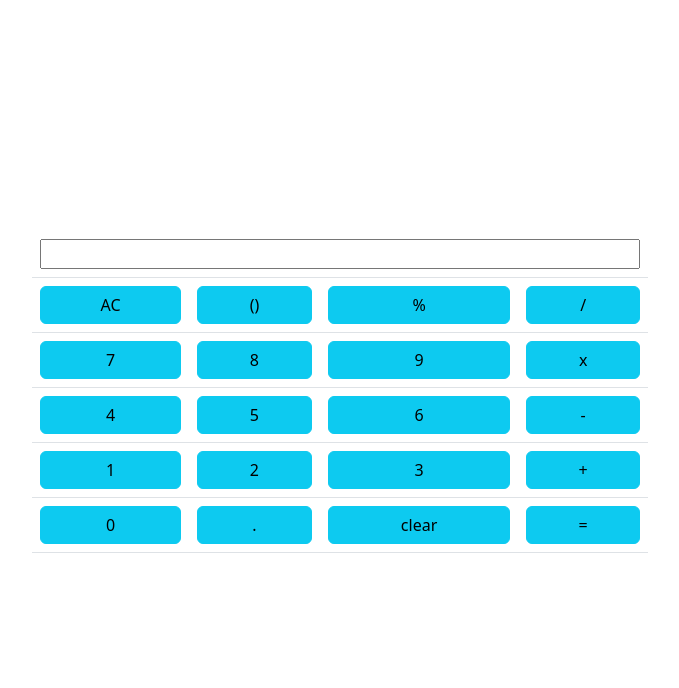
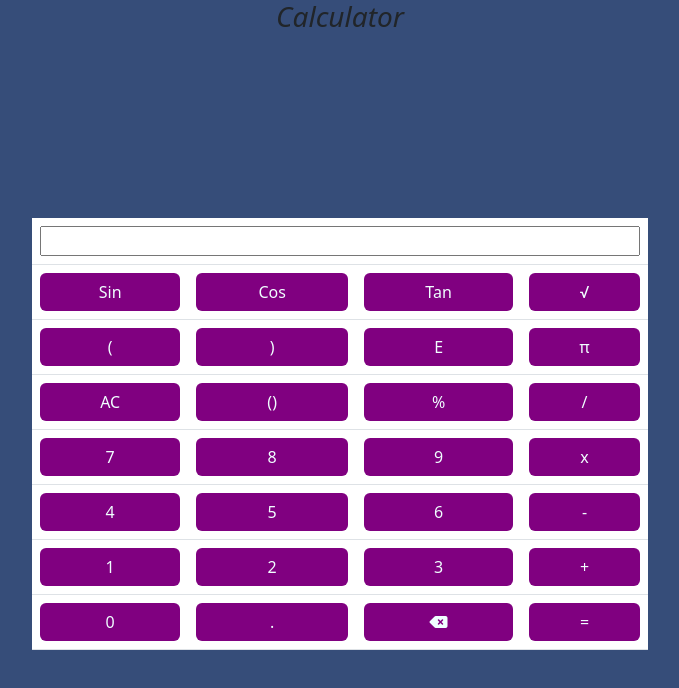
Before and after one commit to ZunulNoor/Calculator, a plain HTML site: page index.html in a window 1280 px wide. Shown: the whole page, without its empty margins (300-979 px from the left). Drawn offline with nearby package versions, Linux system fonts and the light colour scheme.

Commit message:
Add files via upload

```diff
--- /dev/null
+++ b/app.js
@@ -0,0 +1,14 @@
+var result = document.getElementById("result").value
+function getNum(num) {
+    document.getElementById("result").value += num
+}
+function clearResult() {
+    document.getElementById("result").value = ""
+}
+function getResult() {
+    document.getElementById("result").value = eval(document.getElementById("result").value)
+}
+function clearNum() {
+    var res = document.getElementById("result").value
+    document.getElementById('result').value = document.getElementById('result').value.slice(0, res.length - 1);
+}
--- a/index.html
+++ b/index.html
@@ -11,46 +11,62 @@
     <script src="https://cdn.jsdelivr.net/npm/bootstrap@5.3.0-alpha3/dist/js/bootstrap.bundle.min.js"
         integrity="sha384-ENjdO4Dr2bkBIFxQpeoTz1HIcje39Wm4jDKdf19U8gI4ddQ3GYNS7NTKfAdVQSZe"
         crossorigin="anonymous"></script>
+        <script src="app.js"></script>
+        <link rel="stylesheet" href="style.css">
+        <link rel="stylesheet" href="https://cdnjs.cloudflare.com/ajax/libs/font-awesome/6.4.0/css/all.min.css" integrity="sha512-iecdLmaskl7CVkqkXNQ/ZH/XLlvWZOJyj7Yy7tcenmpD1ypASozpmT/E0iPtmFIB46ZmdtAc9eNBvH0H/ZpiBw==" crossorigin="anonymous" referrerpolicy="no-referrer" />
 </head>
 
-<body>
+<body class="bd">
+    <h3 style="color-scheme: azure;"><i><center>Calculator</center></i></h3>
     <div class="d-flex container w-50 justify-content-center align-items-center" style="height:100vh;">
         <table class="table table-center">
             <thead>
                 <tr>
-                    <th colspan="4"><input type="text" class="w-100"></th>
+                    <th colspan="4"><input type="text" id="result" class="w-100"></th>
                 </tr>
             </thead>
             <tbody>
                 <tr>
-                    <td><button class="btn btn-info w-100 text-center">AC</button></td>
-                    <td><button class="btn btn-info w-100 text-center">()</button></td>
-                    <td><button class="btn btn-info w-100 text-center">%</button></td>
-                    <td><button class="btn btn-info w-100 text-center">/</button></td>
+                    <td><button onclick="getNum('Math.sin')" class="btn  w-100 text-center">Sin</button></td>
+                    <td><button onclick="getNum('Math.cos')" class="btn  w-100 text-center">Cos</button></td>
+                    <td><button onclick="getNum('Math.tan')"  class="btn  w-100 text-center">Tan</button></td>
+                    <td><button onclick="getNum('Math.sqrt')" class="btn  w-100 text-center">√</button></td>
                 </tr>
                 <tr>
-                    <td><button class="btn btn-info w-100 text-center">7</button></td>
-                    <td><button class="btn btn-info w-100 text-center">8</button></td>
-                    <td><button class="btn btn-info w-100 text-center">9</button></td>
-                    <td><button class="btn btn-info w-100 text-center">x</button></td>
+                    <td><button onclick="getNum('&#40;')" class="btn  w-100 text-center">&#40;</button></td>
+                    <td><button onclick="getNum('&#41;')" class="btn  w-100 text-center">&#41;</button></td>
+                    <td><button onclick="getNum('Math.E')"  class="btn  w-100 text-center">E</button></td>
+                    <td><button onclick="getNum('Math.PI')" class="btn  w-100 text-center">π</button></td>
                 </tr>
                 <tr>
-                    <td><button class="btn btn-info w-100 text-center">4</button></td>
-                    <td><button class="btn btn-info w-100 text-center">5</button></td>
-                    <td><button class="btn btn-info w-100 text-center">6</button></td>
-                    <td><button class="btn btn-info w-100 text-center">-</button></td>
+                    <td><button onclick="clearResult()" class="btn  w-100 text-center">AC</button></td>
+                    <td><button onclick="getNum('')" class="btn  w-100 text-center">()</button></td>
+                    <td><button onclick="getNum('%')" class="btn  w-100 text-center">%</button></td>
+                    <td><button onclick="getNum('/')" class="btn  w-100 text-center">/</button></td>
                 </tr>
                 <tr>
-                    <td><button class="btn btn-info w-100 text-center">1</button></td>
-                    <td><button class="btn btn-info w-100 text-center">2</button></td>
-                    <td><button class="btn btn-info w-100 text-center">3</button></td>
-                    <td><button class="btn btn-info w-100 text-center">+</button></td>
+                    <td><button onclick="getNum('7')" class="btn  w-100 text-center">7</button></td>
+                    <td><button onclick="getNum('8')" class="btn  w-100 text-center">8</button></td>
+                    <td><button onclick="getNum('9')"  class="btn  w-100 text-center">9</button></td>
+                    <td><button onclick="getNum('*')" class="btn  w-100 text-center">x</button></td>
                 </tr>
                 <tr>
-                    <td><button class="btn btn-info w-100 text-center">0</button></td>
-                    <td><button class="btn btn-info w-100 text-center">.</button></td>
-                    <td><button class="btn btn-info w-100 text-center">clear</button></td>
-                    <td><button class="btn btn-info w-100 text-center">=</button></td>
+                    <td><button onclick="getNum('4')" class="btn  w-100 text-center">4</button></td>
+                    <td><button onclick="getNum('5')" class="btn  w-100 text-center">5</button></td>
+                    <td><button onclick="getNum('6')"  class="btn  w-100 text-center">6</button></td>
+                    <td><button onclick="getNum('-')" class="btn  w-100 text-center">-</button></td>
+                </tr>
+                <tr>
+                    <td><button onclick="getNum('1')" class="btn  w-100 text-center">1</button></td>
+                    <td><button onclick="getNum('2')" class="btn  w-100 text-center">2</button></td>
+                    <td><button onclick="getNum('3')"  class="btn  w-100 text-center">3</button></td>
+                   <td><button onclick="getNum('+')" class="btn  w-100 text-center">+</button></td>
+          </tr>
+                <tr>
+                   <td><button onclick="getNum('0')" class="btn  w-100 text-center">0</button></td>
+                   <td><button onclick="getNum('.')" class="btn  w-100 text-center">.</button></td>
+                   <td><button onclick="clearNum()"  class="btn  w-100 text-center"><i class="fa-solid fa-delete-left"></i></button></td>
+                   <td><button onclick="getResult()" class="btn  w-100 text-center">=</button></td>
                 </tr>
             </tbody>
         </table>
--- /dev/null
+++ b/style.css
@@ -0,0 +1,14 @@
+.bd{
+    background-color: rgb(54, 77, 121);
+}
+.heading{
+    color-scheme: purple;
+}
+.btn{
+    color: azure;
+    background-color: purple;
+}
+.btn:hover{
+color: purple;
+background-color: azure;
+}
```
